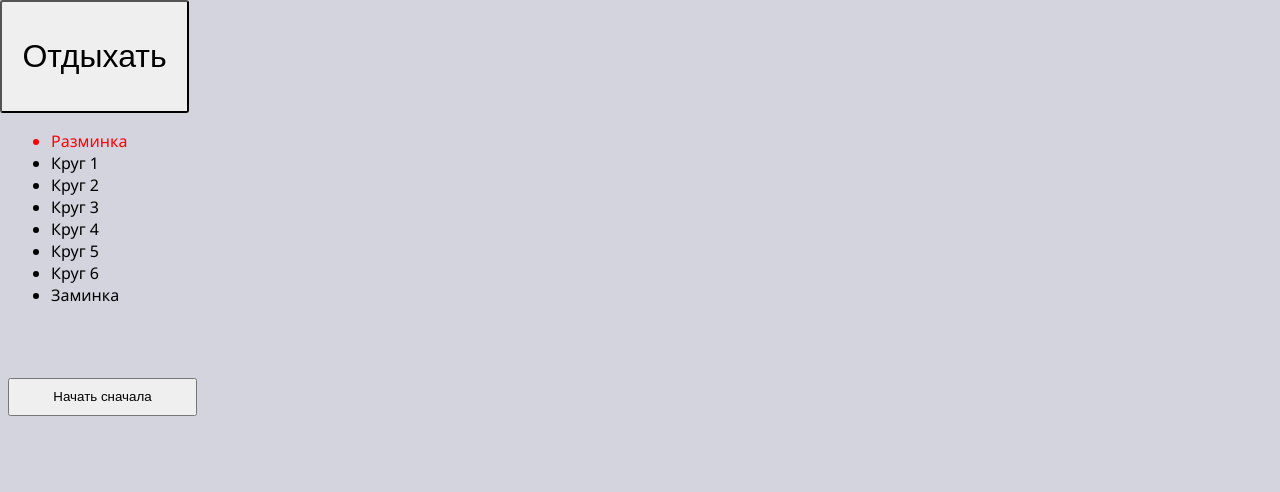
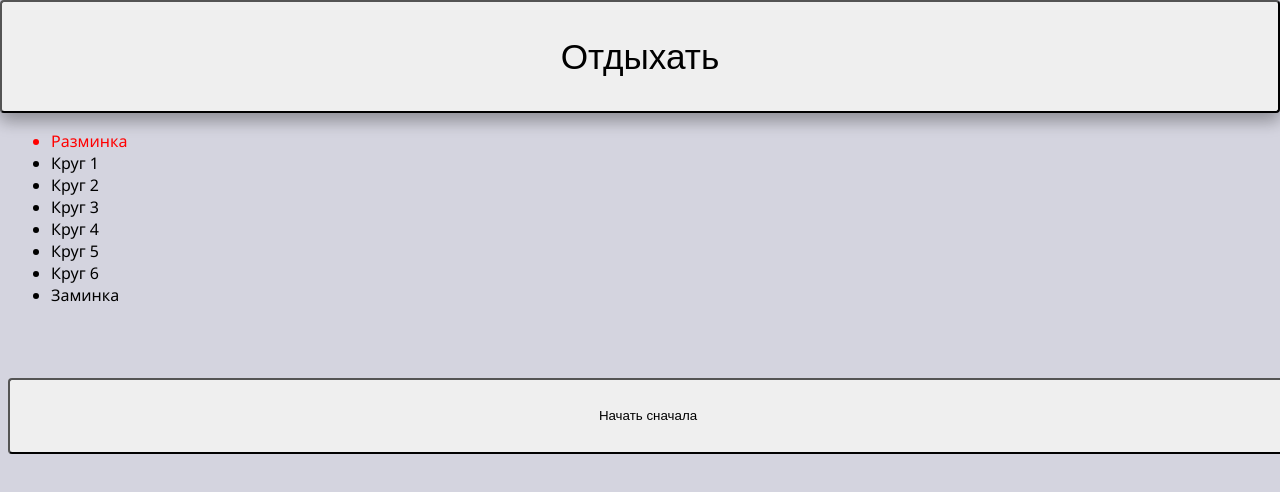
Before and after one commit to evg-zlg/evg-zlg.github.io, a plain HTML site: page timer.html in a window 1280 px wide. Both pictures are taken after a click on the button "Начать тренировку". Drawn offline with Linux system fonts and the light colour scheme.

Commit message:
Add files via upload

```diff
--- a/timer.html
+++ b/timer.html
@@ -51,7 +51,9 @@
         </button>
     </div>
     <div>
-        <button id='run' class="start" style = 'width: 50mm;  height: 10mm;'>
+        <button id='run' class="start" style = 'position: fixed; top: 100mm;
+        width: 100%;  height: 20mm; border-radius: 4px;
+        box-shadow: 0 8px 16px 0 rgba(0,0,0,0.2), 0 6px 20px 0 rgba(0,0,0,0.19);'>
             Начать тренировку
             <script> runWorkout() </script>
         </button>
--- a/timer.js
+++ b/timer.js
@@ -52,11 +52,13 @@ function runWorkout() {
             document.getElementById('run').className = 'restart'
             document.getElementById('run').textContent = 'Начать сначала'
             document.getElementById('stop').style = 'visibility: visible;' +
-                'width: 50mm; height: 30mm; font-size: 200%; ' +
-                'position: fixed; top: 0; left: 0; border-radius: 3px;'
+                'width: 100%; height: 30mm; font-size: 220%; ' +
+                'position: fixed; top: 0; left: 0; border-radius: 4px;'+
+                'box-shadow: 0 8px 16px 0 rgba(0,0,0,0.2), 0 6px 20px 0 rgba(0,0,0,0.19);'
             document.getElementById('circles').style = 'position: fixed; top: 30mm'
-            document.getElementById('run').style = 'position: fixed; top: 100mm;'+
-                    'width: 50mm; height: 10mm;'
+            document.getElementById('run').style = 'position: fixed; top: 100mm;' +
+                'width: 100%;  height: 20mm; border-radius: 4px; margin: center'+
+                'box-shadow: 0 8px 16px 0 rgba(0,0,0,0.2), 0 6px 20px 0 rgba(0,0,0,0.19);'
 
             document.getElementById('cPlus').style = 'visibility: hidden;'
             document.getElementById('cMinus').style = 'visibility: hidden;'
@@ -72,8 +74,6 @@ function runWorkout() {
 
         } else if (runButton.className === 'restart') {
             document.getElementById('run').className = 'start'
-            document.getElementById('run').style = 'position: fixed; top: 100mm;'+
-                    'width: 50mm; height: 10mm;'
             document.getElementById('run').textContent = 'Начать тренировку'
             document.getElementById('stop').style = 'visibility: hidden; width: 10mm;'
             document.getElementById('cPlus').style = 'visibility: visible; width: 10mm;'
```
